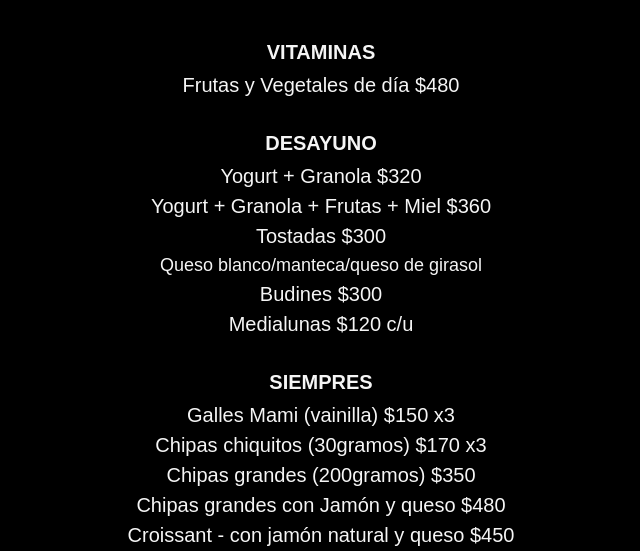
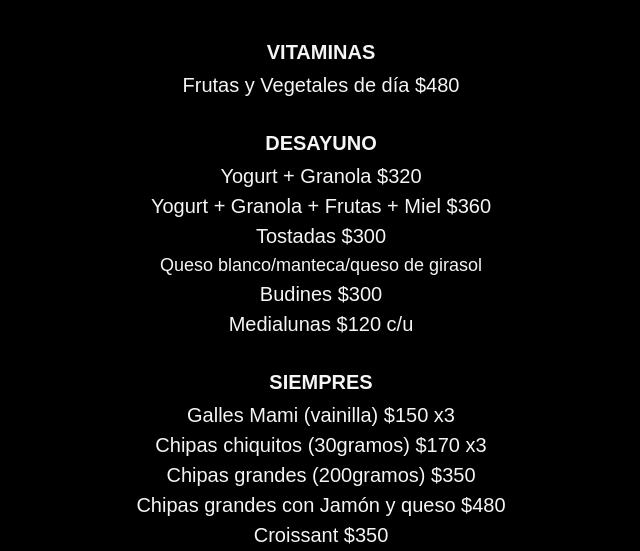
Before and after one commit to Lourdes-Cafe/Lourdes-Cafe.github.io, a plain HTML site: page index.html in a window 1280 px wide. Shown: the part 211-762 px from the top of the page, without its empty margins (319-959 px from the left). Drawn offline with Linux system fonts and the light colour scheme.

Commit message:
Update index.html

```diff
--- a/index.html
+++ b/index.html
@@ -32,6 +32,7 @@
     <h2>Chipas chiquitos (30gramos)  $170 x3             </h2>
     <h2>Chipas grandes (200gramos)  $350              </h2>
     <h2>Chipas grandes con Jamón y queso  $480        </h2>
+    <h2>Croissant  $350   </h2>
     <h2>Croissant - con jamón natural y queso  $450   </h2>
 
     <br>
```
